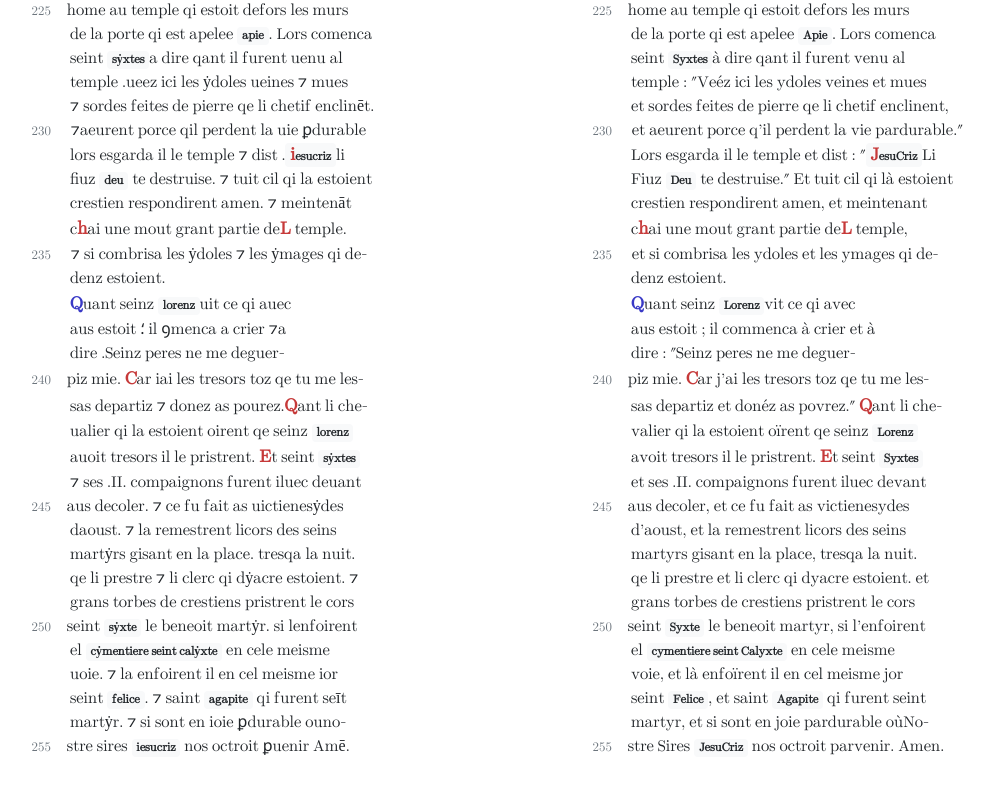
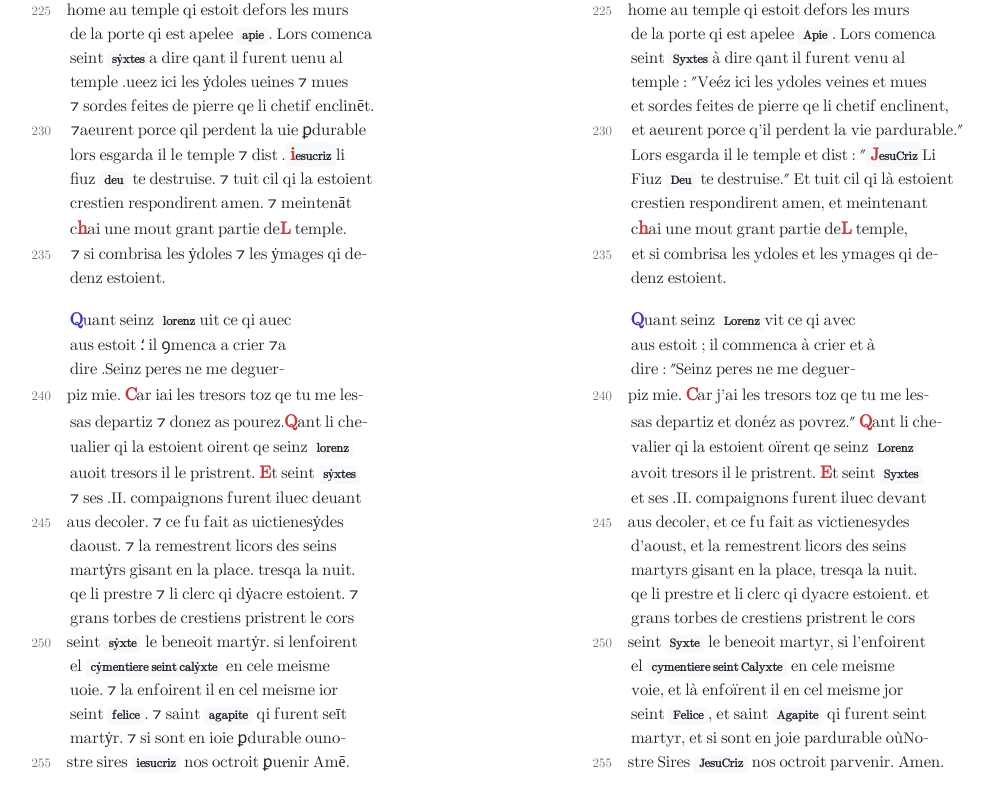
Before and after one commit to Segolene-Albouy/XML-TEI-Saint-Sixte, a plain HTML site: page HTML/edition.html in a window 1280 px wide. Shown: the part 5793-6602 px from the top of the page, without its empty margins (24-1018 px from the left). Drawn offline with nearby package versions, Linux system fonts and the light colour scheme; files whose address does not match are found by name; a web font is replaced by a local one.

Commit message:
Ajout d'un paragraphe dans le fichier XML TEI

```diff
--- a/Edition_saint_Sixte.xml
+++ b/Edition_saint_Sixte.xml
@@ -1770,8 +1770,9 @@
                <seg facs="#l235">&et; si combrisa les &y;doles &et; les &y;mages qi de-</seg>
 
                <seg facs="#l236">denz estoient.</seg>
-
-               <seg facs="#l237"><g type="initiale" rend="color:blue sizeAct:3lines" ref="#Q7"
+            </p>
+               <p>
+                  <seg facs="#l237"><g type="initiale" rend="color:blue sizeAct:3lines" ref="#Q7"
                   >Q</g>uant seinz <persName ref="#Laurent">&Ll;orenz</persName> &vu;it ce qi
                   a&vu;ec</seg>
 
--- a/HTML/edition.html
+++ b/HTML/edition.html
@@ -1014,7 +1014,8 @@
             }
         </script> te destruise. ⁊ tuit cil qi
                      la estoient</span><br><span class="line">crestien respondirent amen.  ⁊ meintenāt</span><br><span class="line">c<span class="font-weight-bold" style="font-size: large; color: #c63939">h</span>ai une mout grant partie
-                     de<span class="font-weight-bold" style="font-size: large; color: #c63939">L</span> temple. </span><br><small class="text-muted" style="margin-left: -3em">235</small><span class="line" style="margin-left: 1em"> ⁊ si combrisa les ẏdoles  ⁊ les ẏmages qi de-</span><br><span class="line">denz estoient.</span><br><span class="line"><span class="font-weight-bold" style="font-size: large; color: #3939c6">Q</span>uant seinz <span class="badge badge-light popup">lorenz<span class="popuptext" id="Laurent">Archidiacre à Rome.</span></span><script>
+                     de<span class="font-weight-bold" style="font-size: large; color: #c63939">L</span> temple. </span><br><small class="text-muted" style="margin-left: -3em">235</small><span class="line" style="margin-left: 1em"> ⁊ si combrisa les ẏdoles  ⁊ les ẏmages qi de-</span><br><span class="line">denz estoient.</span><br></p>
+               <p class="paragraph"><span class="line"><span class="font-weight-bold" style="font-size: large; color: #3939c6">Q</span>uant seinz <span class="badge badge-light popup">lorenz<span class="popuptext" id="Laurent">Archidiacre à Rome.</span></span><script>
             var placeId = Laurent
             function popUp() {
             window.addEventListener("DOMContentLoaded", (event) => {
@@ -2015,7 +2016,8 @@
             }
         </script> te destruise."  Et  tuit cil qi
                      là  estoient</span><br><span class="line">crestien respondirent amen,  et  meintenant</span><br><span class="line">c<span class="font-weight-bold" style="font-size: large; color: #c63939">h</span>ai une mout grant partie
-                     de<span class="font-weight-bold" style="font-size: large; color: #c63939">L</span> temple, </span><br><small class="text-muted" style="margin-left: -3em">235</small><span class="line" style="margin-left: 1em"> et  si combrisa les ydoles  et  les ymages qi de-</span><br><span class="line">denz estoient.</span><br><span class="line"><span class="font-weight-bold" style="font-size: large; color: #3939c6">Q</span>uant seinz <span class="badge badge-light popup">Lorenz<span class="popuptext" id="Laurent">Archidiacre à Rome.</span></span><script>
+                     de<span class="font-weight-bold" style="font-size: large; color: #c63939">L</span> temple, </span><br><small class="text-muted" style="margin-left: -3em">235</small><span class="line" style="margin-left: 1em"> et  si combrisa les ydoles  et  les ymages qi de-</span><br><span class="line">denz estoient.</span><br></p>
+               <p class="paragraph"><span class="line"><span class="font-weight-bold" style="font-size: large; color: #3939c6">Q</span>uant seinz <span class="badge badge-light popup">Lorenz<span class="popuptext" id="Laurent">Archidiacre à Rome.</span></span><script>
             var placeId = Laurent
             function popUp() {
                 window.addEventListener("DOMContentLoaded", (event) => {
```
